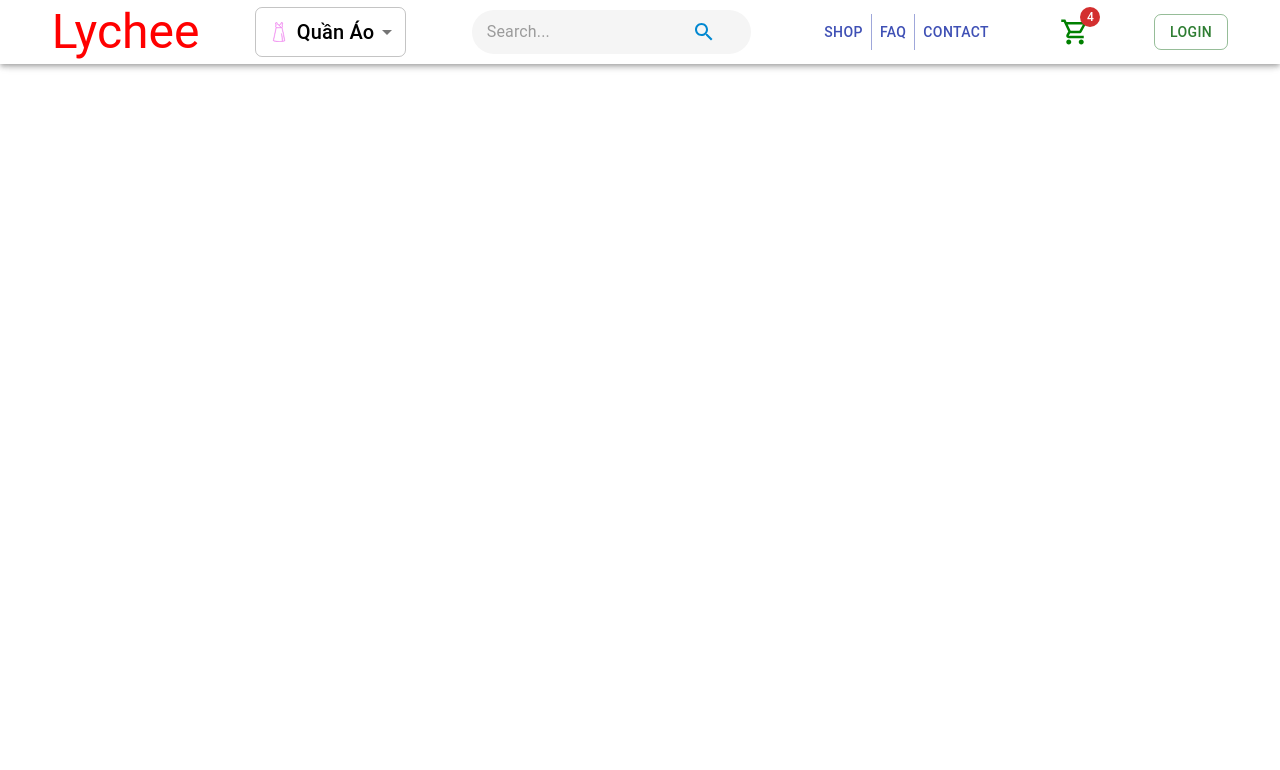
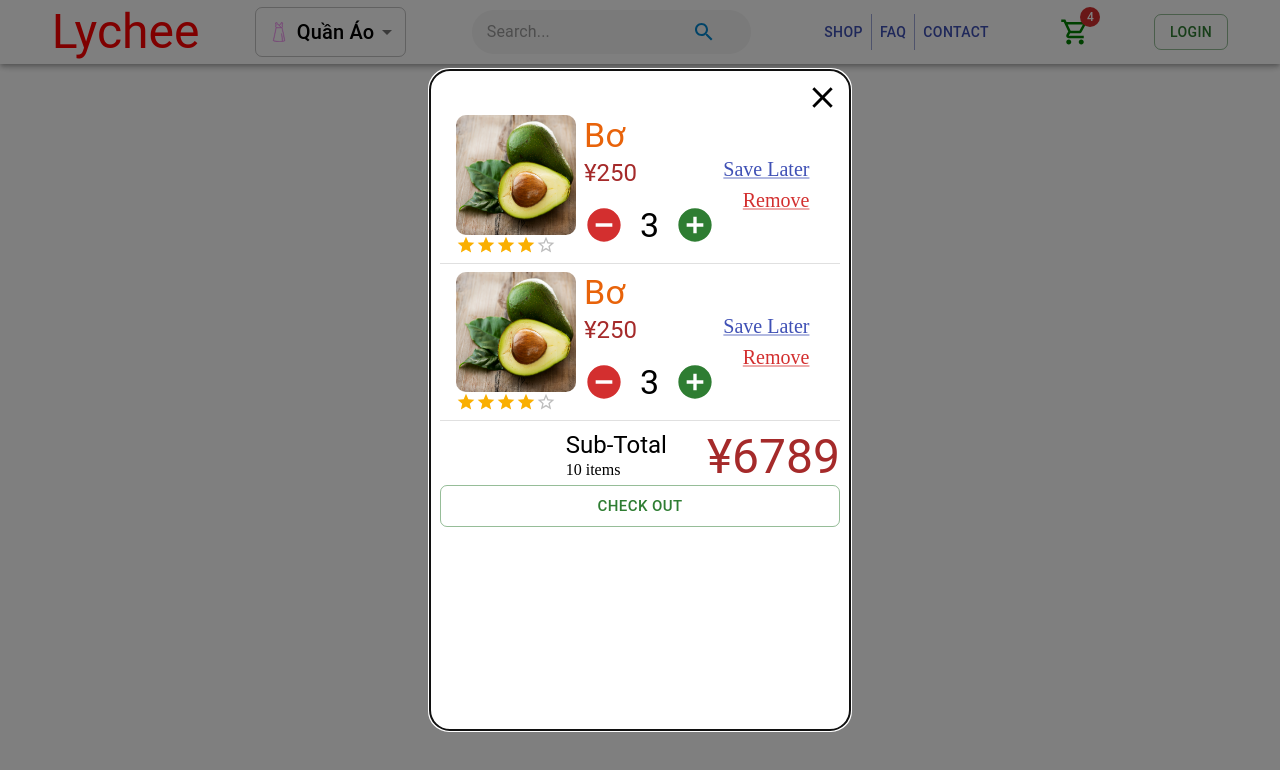
Before and after one commit to ShumeiBrother/LycheeFrontEnd, a React (Create React App) app in the folder lycheereactjs/: page / in a window 1280 px wide. Shown: the top 770 px of the page. Built offline with nearby package versions, Linux system fonts and the light colour scheme.

Commit message:
Complete Cart Layout

```diff
--- a/lycheereactjs/src/component/Navbar/Cart/index.js
+++ b/lycheereactjs/src/component/Navbar/Cart/index.js
@@ -1,9 +1,134 @@
+import {
+  Button,
+  Divider,
+  Fab,
+  Link,
+  Rating,
+  Stack,
+  Typography,
+} from "@mui/material";
+import { Box } from "@mui/system";
 import CommonModal from "../../UIComponent/Common/CommonModal";
+import avocadoImage from "../../../static/images/products/avocado.jpeg";
+import AddCircleOutlinedIcon from "@mui/icons-material/AddCircleOutlined";
+import RemoveCircleOutlinedIcon from "@mui/icons-material/RemoveCircleOutlined";
+function Cart() {
+  return (
+    <CommonModal open={true} width={400}>
+      <Box display="flex" paddingInline={2}>
+        <Stack>
+          <img
+            src={avocadoImage}
+            width={120}
+            height={120}
+            style={{ borderRadius: 10 }}
+          />
+          <Rating
+            value={4}
+            precision={0.5}
+            sx={{ fontSize: 20 }}
+            readOnly
+            //   value={value}
+            //   onChange={(event, newValue) => {
+            //     setValue(newValue);
+            //   }}
+          />
+        </Stack>
+        <Stack marginInline={1}>
+          <Typography variant="h4" color="#E8630A">
+            Bơ
+          </Typography>
+          <Stack>
+            <Typography variant="h5" color="brown">
+              ¥250
+            </Typography>
+            <Stack direction="row" spacing={2} mt={2}>
+              <RemoveCircleOutlinedIcon color="error" sx={{ fontSize: 40 }} />
+              <Typography variant="h4" textAlign="center">
+                3
+              </Typography>
+              <AddCircleOutlinedIcon color="success" sx={{ fontSize: 40 }} />
+            </Stack>
+          </Stack>
+        </Stack>
+        <Stack justifyContent="center" alignItems="end" spacing={1}>
+          <Link fontSize={20} color="primary">
+            Save Later
+          </Link>
+          <Link fontSize={20} color="error">
+            Remove
+          </Link>
+        </Stack>
+      </Box>
+      <Divider sx={{ my: 1 }} />
 
-function Cart(){
-    return<CommonModal open={false} width={400}>
-        abc
+      <Box display="flex" paddingInline={2}>
+        <Stack>
+          <img
+            src={avocadoImage}
+            width={120}
+            height={120}
+            style={{ borderRadius: 10 }}
+          />
+          <Rating
+            value={4}
+            precision={0.5}
+            sx={{ fontSize: 20 }}
+            readOnly
+            //   value={value}
+            //   onChange={(event, newValue) => {
+            //     setValue(newValue);
+            //   }}
+          />
+        </Stack>
+        <Stack marginInline={1}>
+          <Typography variant="h4" color="#E8630A">
+            Bơ
+          </Typography>
+          <Stack>
+            <Typography variant="h5" color="brown">
+              ¥250
+            </Typography>
+            <Stack direction="row" spacing={2} mt={2}>
+              <RemoveCircleOutlinedIcon color="error" sx={{ fontSize: 40 }} />
+              <Typography variant="h4" textAlign="center">
+                3
+              </Typography>
+              <AddCircleOutlinedIcon color="success" sx={{ fontSize: 40 }} />
+            </Stack>
+          </Stack>
+        </Stack>
+        <Stack justifyContent="center" alignItems="end" spacing={1}>
+          <Link fontSize={20} color="primary">
+            Save Later
+          </Link>
+          <Link fontSize={20} color="error">
+            Remove
+          </Link>
+        </Stack>
+      </Box>
+      <Divider sx={{ my: 1 }} />
+
+      <Box sx={{ position: "sticky", bottom: 0, backgroundColor: "white" }}>
+        <Stack display="flex" justifyContent="flex-end" direction="row">
+          <Stack mr={5}>
+            <Typography variant="h5">Sub-Total</Typography>
+            10 items
+          </Stack>
+          <Stack>
+            <Typography variant="h3" color="brown">
+              ¥6789
+            </Typography>
+          </Stack>
+        </Stack>
+        <Stack>
+          <Button variant="outlined" size="large" color="success">
+            Check Out
+          </Button>
+        </Stack>
+      </Box>
     </CommonModal>
+  );
 }
 
 export default Cart;
```
